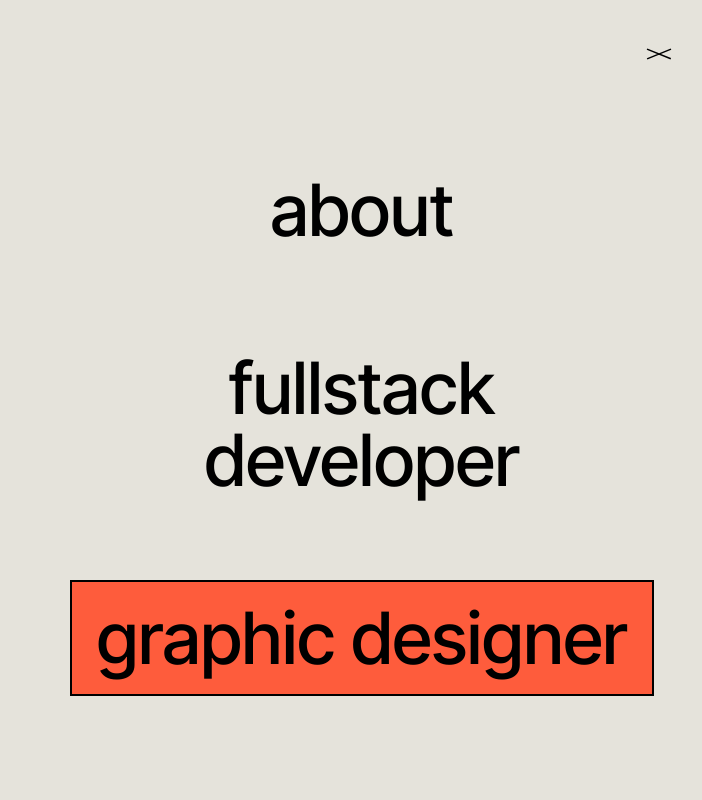
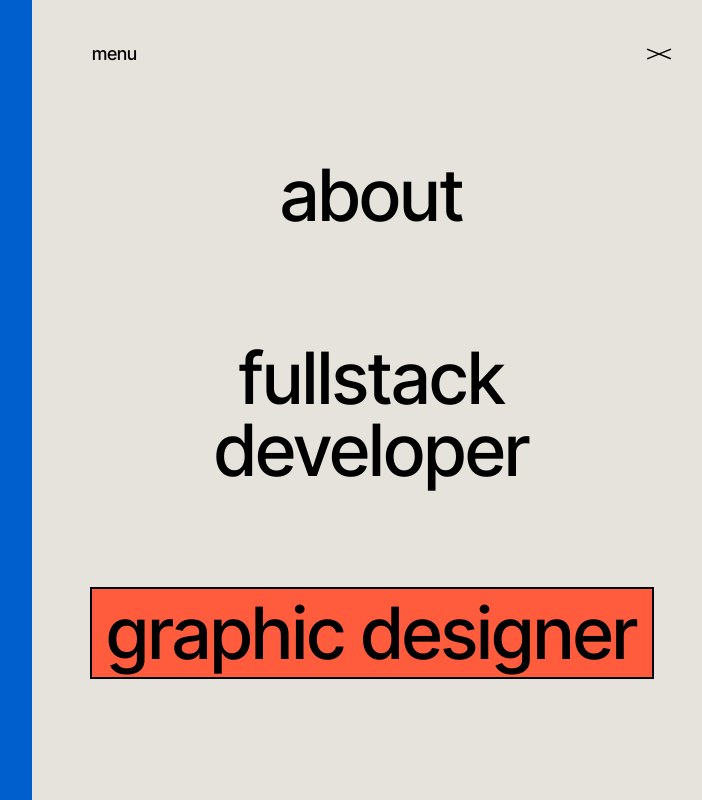
Before and after one commit to kurodoke/portofolio-web, a Next.js app: page /designer in a window 1280 px wide. Both pictures are taken after a click on the button 1227 px from the left and 54 px from the top of the page. Shown: the top 800 px of the page, without its empty margins (568-1270 px from the left). Built offline with nearby package versions, Linux system fonts and the light colour scheme.

Commit message:
fix: bug on hover bg color tailwind

```diff
--- a/src/app/globals.css
+++ b/src/app/globals.css
@@ -20,15 +20,6 @@
     }
 }
 
-:root {
-    --custom-gray: #eeede9;
-    --custom-dark-gray: #e5e3db;
-    --custom-orange: #fe5c3c;
-    --custom-blue: #005fcc;
-    --custom-purple: #9657eb;
-    --custom-yellow: #f0b845;
-}
-
 body {
     --scrollbar-width: calc(100vw - 100%);
 }
--- a/src/components/sections/Navigation.tsx
+++ b/src/components/sections/Navigation.tsx
@@ -13,20 +13,24 @@ import React, { useState } from "react";
 interface NavigationLinkInterface {
     name: string;
     path: string;
+    color: string;
 }
 
 const nav: Array<NavigationLinkInterface> = new Array(
     {
         name: "about",
         path: "/",
+        color: "bg-custom-yellow",
     },
     {
         name: "fullstack developer",
         path: "/developer",
+        color: "bg-custom-purple",
     },
     {
         name: "graphic designer",
         path: "/designer",
+        color: "bg-custom-orange",
     }
 );
 //---
@@ -118,11 +122,11 @@ export default function Navigation(): React.ReactElement {
                         >
                             <div className="h-full flex">
                                 <div className="left-side flex-1 hidden md:block">
-                                    <div className=""></div>
+                                    <div className="bg-custom-blue h-full"></div>
                                 </div>
-                                <div className="right-side flex flex-col flex-1 justify-end float-end md:me-10">
-                                    <div className="head-side mt-5 md:mt-10 flex justify-end me-5 md:me-0">
-                                        <div className="">
+                                <div className="right-side flex flex-col flex-1 justify-end float-end md:mx-10 py-5 md:py-10">
+                                    <div className="head flex justify-between mx-5 md:me-0">
+                                        <p>menu</p>
                                         <button
                                             onClick={() => {
                                                 setIsOpenNav(false);
@@ -131,31 +135,26 @@ export default function Navigation(): React.ReactElement {
                                             <CloseIcon />
                                         </button>
                                     </div>
-                                    </div>
 
-                                    <div className="p-5 h-full mb-5 mb:mb-5">
-                                        <ul className="h-full flex flex-col nav-clamp justify-evenly">
+                                    <div className="body p-5 h-full">
+                                        <ul className="h-full flex flex-col nav-clamp gap-8 md:justify-evenly">
                                             {nav.map((_nav, index) => {
                                                 const isActive =
                                                     _nav.path ===
                                                     currentPathname;
 
-                                                const color =
-                                                    index == 0
-                                                        ? "bg-custom-yellow"
-                                                        : index == 1
-                                                        ? "bg-custom-purple"
-                                                        : "bg-custom-orange";
-
                                                 return (
                                                     <li key={`nav-li-${index}`}>
                                                         <Link
                                                             key={`nav-link-${index}`}
-                                                            className={`block text-center w-full p-5 outline outline-transparent outline-2 hover:outline-black ${
+                                                            className={`block text-center md:w-full p-2 outline outline-transparent outline-2 hover:outline-black ${
                                                                 isActive
-                                                                    ? `${color} !outline-black`
+                                                                    ? `${_nav.color} !outline-black`
                                                                     : ``
-                                                            } ${`hover:${color}`} transition-all duration-300`}
+                                                            } ${
+                                                                `hover:` +
+                                                                _nav.color
+                                                            } transition-all duration-300`}
                                                             href={_nav.path}
                                                         >
                                                             {_nav.name}
--- a/tailwind.config.ts
+++ b/tailwind.config.ts
@@ -5,6 +5,13 @@ const config: Config = {
         "./src/pages/**/*.{js,ts,jsx,tsx,mdx}",
         "./src/components/**/*.{js,ts,jsx,tsx,mdx}",
         "./src/app/**/*.{js,ts,jsx,tsx,mdx}",
+    ],
+    safelist: [
+        { pattern: /bg-custom-(gray|dark-gray|orange|blue|purple|yellow)/ },
+        {
+            pattern: /bg-custom-(gray|dark-gray|orange|blue|purple|yellow)/,
+            variants: ["hover"],
+        },
     ],
     theme: {
         extend: {
```
Lines whose indentation alone changed are shown as unchanged.
